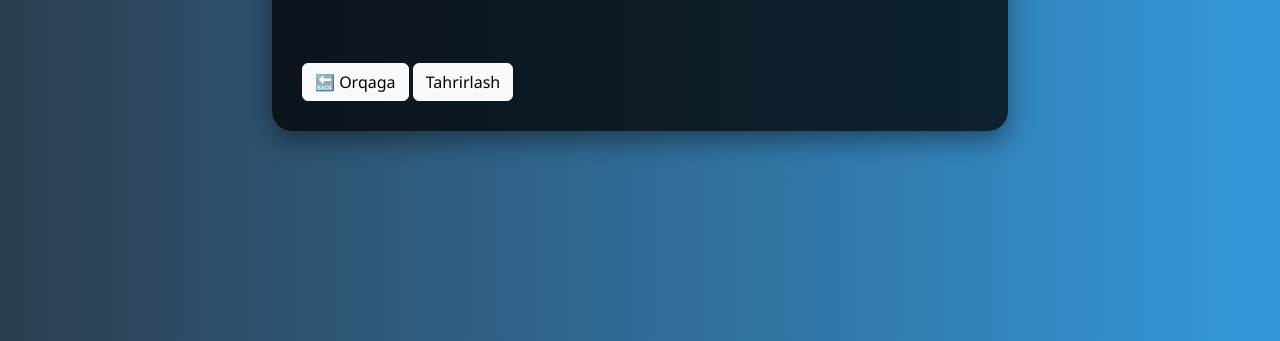
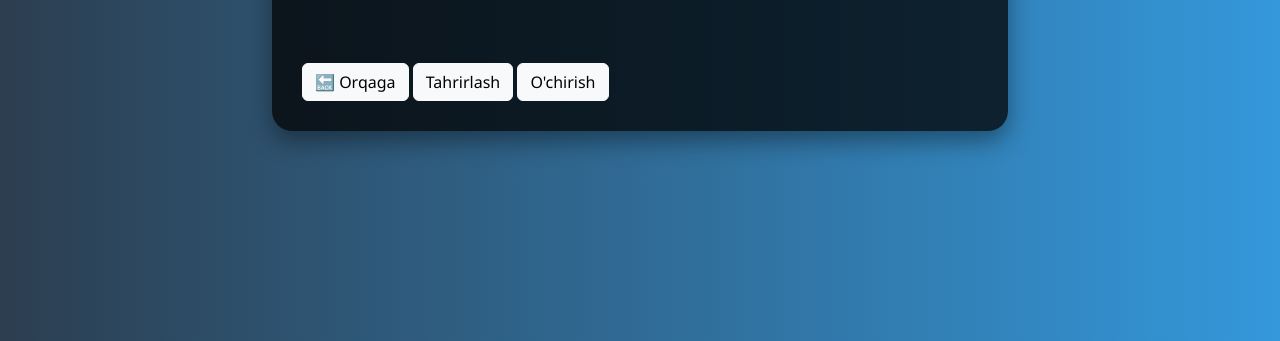
Before and after one commit to Dilmurod0930/Dars_5_Amaliyot, a Django app: template templates/telefon/tele_info.html in a window 1280 px wide. Shown: the part 331-672 px from the top of the page. Run offline with Django 5.2, Linux system fonts and the light colour scheme; the template is opened without the code that fills it, so the values that code supplies are empty; some libraries are stand-ins or nearby versions.

Commit message:
O'chirish  botton  qo'shildi

```diff
--- a/templates/telefon/tele_info.html
+++ b/templates/telefon/tele_info.html
@@ -75,6 +75,8 @@
 
                 <a href="{% url 'tele_list' %}" class="btn btn-light back-btn">🔙 Orqaga</a>
                 <a href="" class="btn btn-light back-btn">Tahrirlash</a>
+                <a href="" class="btn btn-light back-btn">O'chirish</a>
+
             </div>
         </div>
     </div>
```
